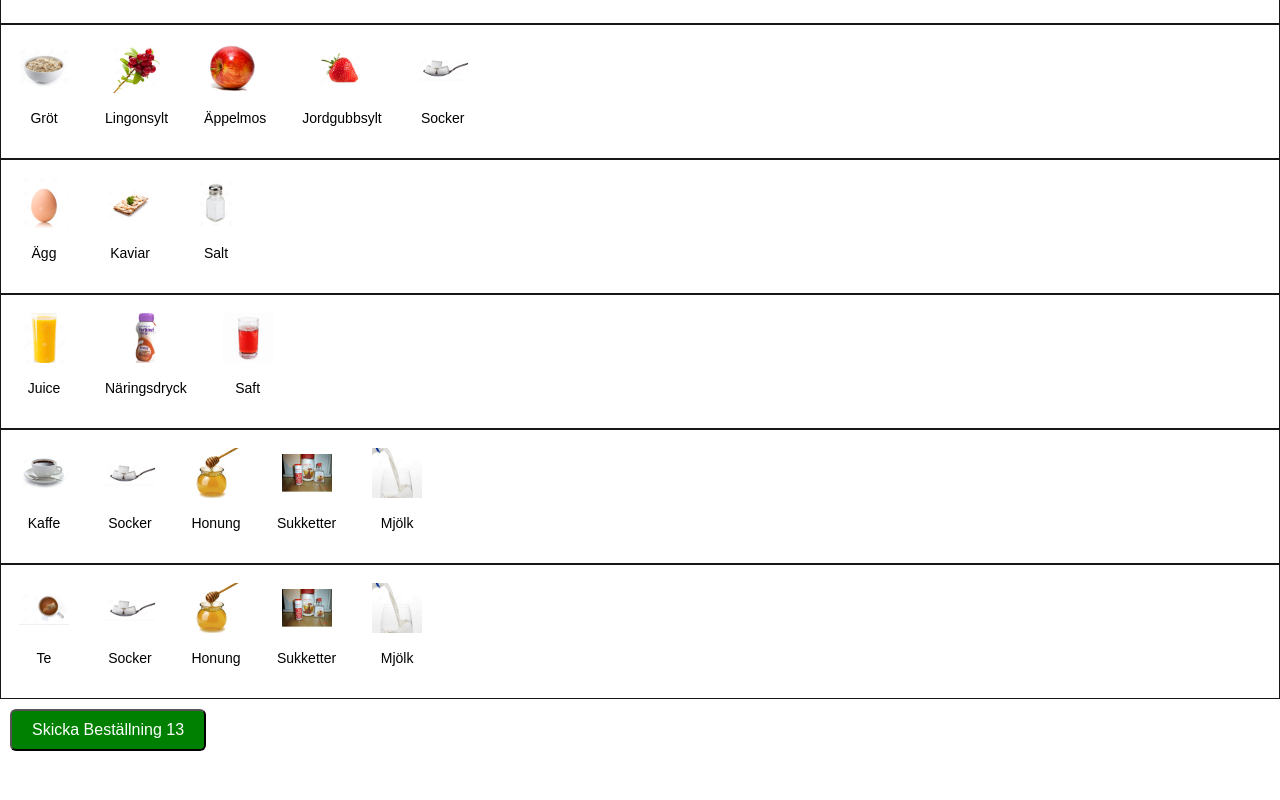
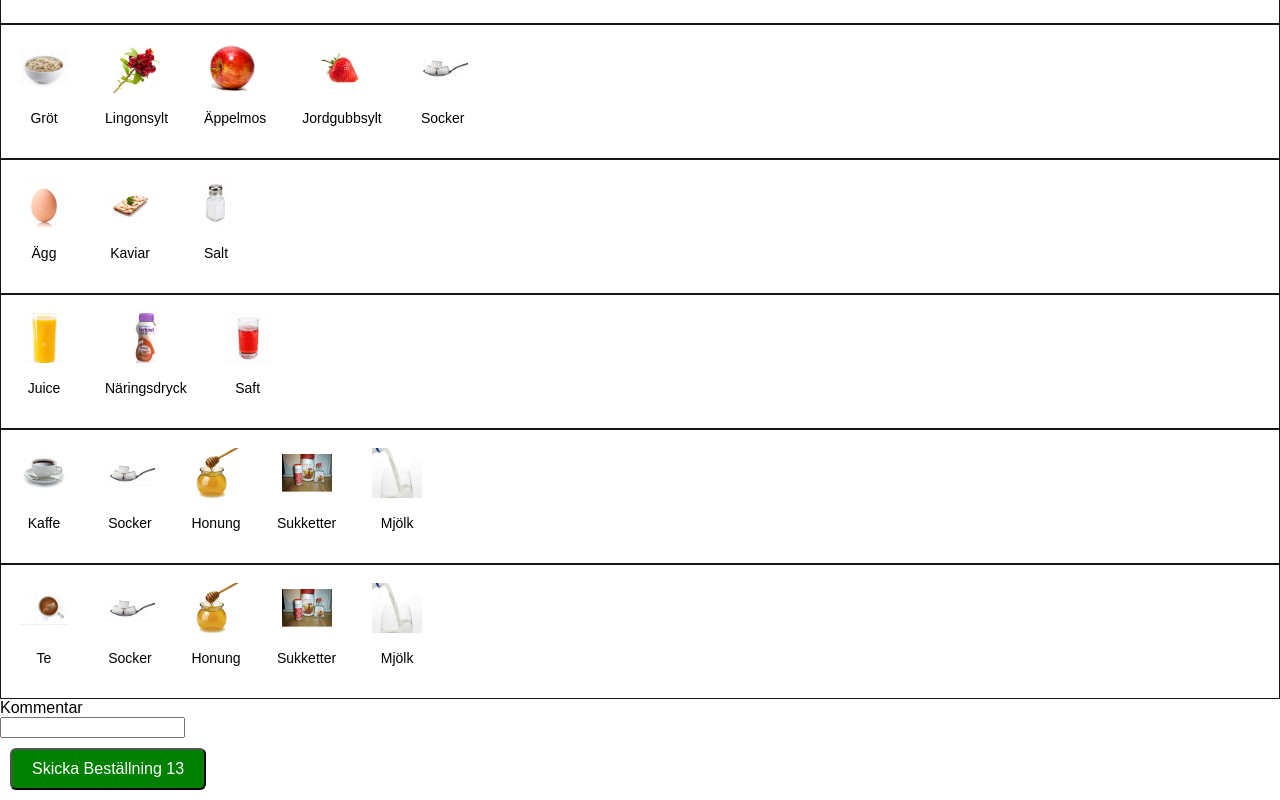
Before and after one commit to corodent/Frukost, a React (Create React App) app: page / in a window 1280 px wide. Shown: the part 567-1367 px from the top of the page. Before the commit the page ends 1328 px from the top, so only its background shows below. Built offline with nearby package versions, Linux system fonts and the light colour scheme.

Commit message:
Add the Kommentar field

```diff
--- a/src/App.js
+++ b/src/App.js
@@ -8,7 +8,8 @@ import {
   resetBubble
 } from './model/Spreadsheet';
 import {
-  bubbles
+  bubbles,
+  COMMENTS_PROP,
 } from './model/Model'
 import Menu from './components/Menu';
 import { Order } from './model/Order';
@@ -26,6 +27,7 @@ class App extends Component {
     this.onItemChanged = this.onItemChanged.bind(this);
     this.onOrder = this.onOrder.bind(this);
     this.onCleanBubble = this.onCleanBubble.bind(this);
+    this.onCommentsChange = this.onCommentsChange.bind(this);
   }
 
   componentDidMount() {
@@ -101,6 +103,16 @@ class App extends Component {
     );
   }
 
+  onCommentsChange( event ) {
+    const value = event.target.value;
+    this.setState( prevState => {
+      const { currentBubble, currentRoom, order } = prevState;
+      const roomName = bubbles[currentBubble].rooms[currentRoom];
+      order.set( roomName, COMMENTS_PROP, COMMENTS_PROP, value );
+      return { order: order };
+    });
+  }
+
   render() {
     const { currentBubble, currentRoom, order } = this.state;
     const roomName = bubbles[currentBubble].rooms[currentRoom];
@@ -119,6 +131,7 @@ class App extends Component {
           currentBubble={currentBubble}
           currentOrder={order[roomName]}
           onItemChanged={this.onItemChanged}
+          onCommentsChange={this.onCommentsChange}
         />
         <OrderButton
           room={roomName}
--- a/src/components/Menu.js
+++ b/src/components/Menu.js
@@ -1,6 +1,6 @@
 import React, { Component } from 'react';
 import './Menu.css';
-import { menuItems } from '../model/Model';
+import { menuItems, COMMENTS_PROP } from '../model/Model';
 
 class MenuOption extends Component {
   render() {
@@ -68,8 +68,27 @@ class MenuItem extends Component {
 }
 
 export default class Menu extends Component {
+  constructor(props) {
+    super(props);
+    this.onKak = this.onKak.bind(this);
+  }
+
+  onKak(event) {
+    console.log(`onKak(${event.target.value})`);
+  }
+
   render() {
-    const { currentBubble, onItemChanged, currentOrder } = this.props;
+    const {
+      currentBubble,
+      onItemChanged,
+      currentOrder,
+      onCommentsChange } = this.props;
+
+    let comments = "";
+    if( currentOrder && currentOrder[COMMENTS_PROP] && currentOrder[COMMENTS_PROP][COMMENTS_PROP] ) {
+      comments = currentOrder[COMMENTS_PROP][COMMENTS_PROP];
+    }
+
     return (
       <div className="menu-container">
       {
@@ -80,6 +99,15 @@ export default class Menu extends Component {
           );
         })
       }
+        <div id="comments-container">
+          <div id="comments-label">Kommentar</div>
+          <input
+            type="text"
+            name="comments"
+            onChange={onCommentsChange}
+            value={comments}
+          />
+        </div>
       </div>
     );
   }
--- a/src/model/Model.js
+++ b/src/model/Model.js
@@ -198,7 +198,10 @@ const menuItems = [
   },
 ];
 
+const COMMENTS_PROP = 'Kommentar';
+
 export {
   bubbles,
-  menuItems
+  menuItems,
+  COMMENTS_PROP,
 }
--- a/src/model/Spreadsheet.js
+++ b/src/model/Spreadsheet.js
@@ -1,4 +1,4 @@
-import { bubbles, menuItems } from './Model';
+import { bubbles, menuItems, COMMENTS_PROP } from './Model';
 import { Order } from './Order';
 
 // Client ID and API key from the Developer Console
@@ -51,7 +51,8 @@ const spreadSheetRows = [
   'mjölk',
   'Te',
   'söt',
-  'mjölk'
+  'mjölk',
+  'Kommentar'
 ];
 
 /**
@@ -162,6 +163,9 @@ function placeOrder( bubble, room, order ) {
     });
   });
 
+  let cellData = order.get( room, COMMENTS_PROP, COMMENTS_PROP ) || null;
+  row.push( [cellData] );
+
   const bubbleNumber = bubbles.findIndex( e => e.name==bubble );
   const roomNumber = bubbles[bubbleNumber].rooms.indexOf(room);
   const column = String.fromCharCode( START_COLUMN.charCodeAt(0) + roomNumber );
```
Also changed, not shown: todo.txt.
